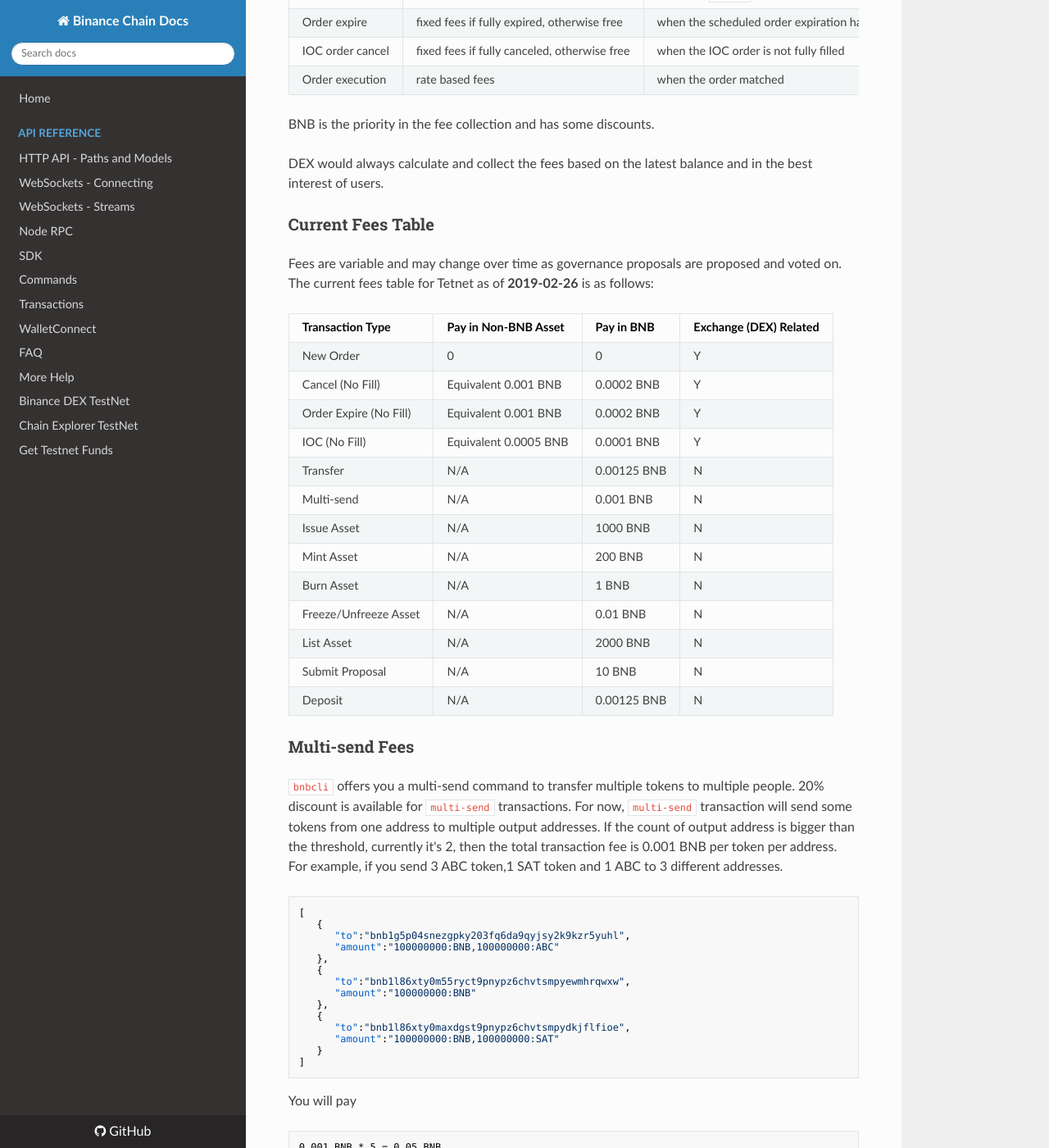
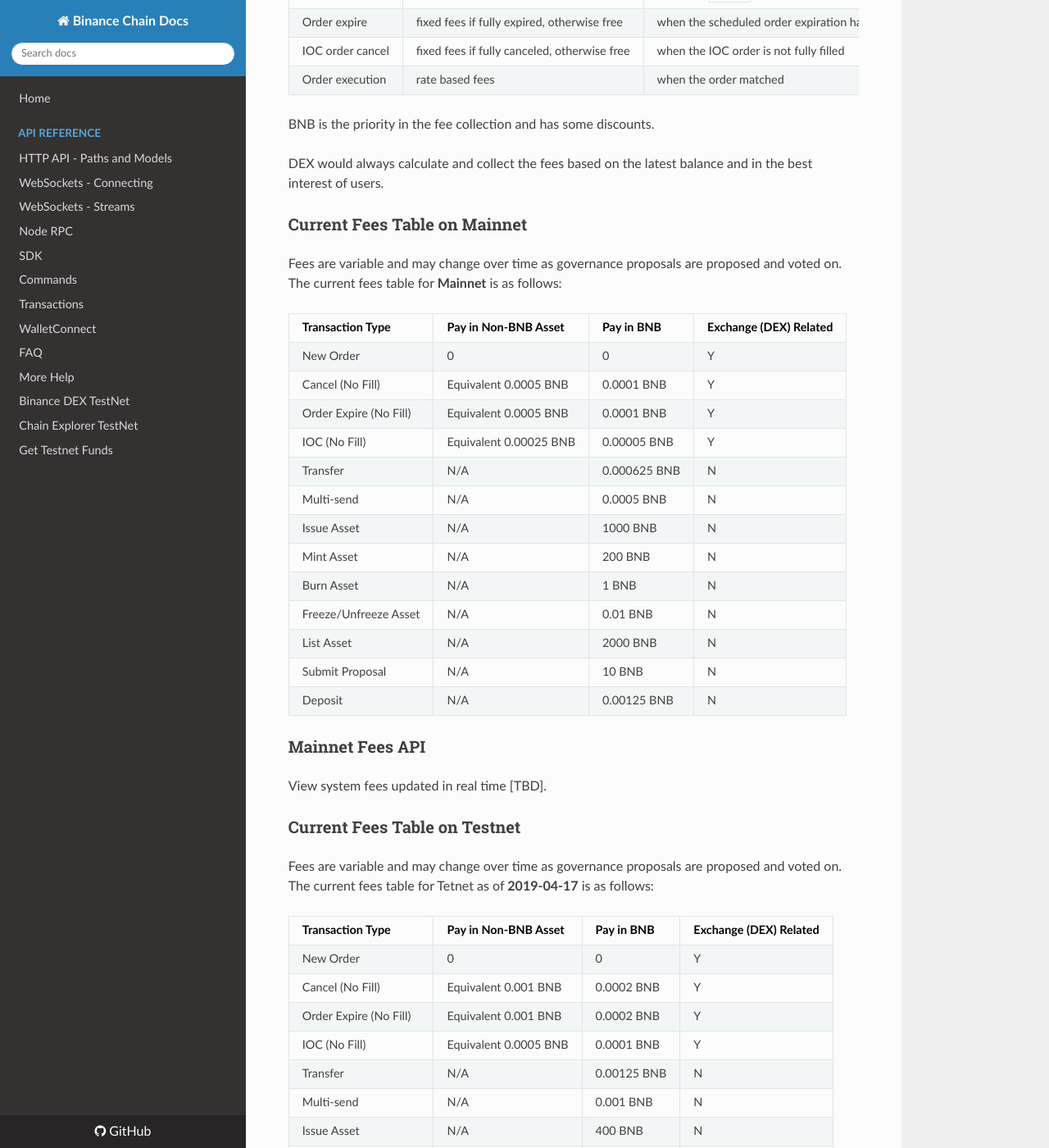
Before and after one commit to yash-sharma1/docs-site, an MkDocs documentation site: the page built from docs/trading-spec.md, in a window 1280 px wide and 1400 px high, scrolled down 2125 px. Shown: the whole window at 82% size. Built offline with MkDocs 1.6.1, drawn with Linux system fonts in a browser that asks for light colours; nearby versions of some CDN libraries; some of the changed text lies outside the part shown.

Commit message:
edit fees

```diff
--- a/docs/trading-spec.md
+++ b/docs/trading-spec.md
@@ -88,9 +88,35 @@
 
 DEX would always calculate and collect the fees based on the latest balance and in the best interest of users.
 
-### Current Fees Table
 
-Fees are variable and may change over time as governance proposals are proposed and voted on. The current fees table for Tetnet as of **2019-02-26** is as follows:
+### Current Fees Table on Mainnet
+
+Fees are variable and may change over time as governance proposals are proposed and voted on. The current fees table for **Mainnet** is as follows:
+
+Transaction Type | Pay in Non-BNB Asset | Pay in BNB | Exchange (DEX) Related
+-- | -- | -- | --
+New Order | 0 | 0 | Y
+Cancel (No Fill) | Equivalent 0.0005 BNB | 0.0001 BNB | Y
+Order Expire (No Fill) | Equivalent 0.0005 BNB | 0.0001 BNB | Y
+IOC (No Fill) | Equivalent 0.00025 BNB | 0.00005 BNB | Y
+Transfer | N/A | 0.000625 BNB | N
+Multi-send | N/A | 0.0005 BNB | N
+Issue Asset | N/A | 1000 BNB | N
+Mint Asset | N/A | 200 BNB | N
+Burn Asset | N/A | 1 BNB | N
+Freeze/Unfreeze Asset | N/A | 0.01 BNB | N
+List Asset | N/A | 2000 BNB | N
+Submit Proposal | N/A | 10 BNB | N
+Deposit | N/A | 0.00125 BNB | N
+
+### Mainnet Fees API
+
+View system fees updated in real time [TBD].
+
+
+### Current Fees Table on Testnet
+
+Fees are variable and may change over time as governance proposals are proposed and voted on. The current fees table for Tetnet as of **2019-04-17** is as follows:
 
 Transaction Type | Pay in Non-BNB Asset | Pay in BNB | Exchange (DEX) Related
 -- | -- | -- | --
@@ -100,11 +126,11 @@
 IOC (No Fill) | Equivalent 0.0005 BNB | 0.0001 BNB | Y
 Transfer | N/A | 0.00125 BNB | N
 Multi-send | N/A | 0.001 BNB | N
-Issue Asset | N/A | 1000 BNB | N
+Issue Asset | N/A | 400 BNB | N
 Mint Asset | N/A | 200 BNB | N
 Burn Asset | N/A | 1 BNB | N
 Freeze/Unfreeze Asset | N/A | 0.01 BNB | N
-List Asset | N/A | 2000 BNB | N
+List Asset | N/A | 800 BNB | N
 Submit Proposal | N/A | 10 BNB | N
 Deposit | N/A | 0.00125 BNB | N
 
@@ -144,7 +170,7 @@
 -- | -- | --
 Trade | 0.1% | 0.04%
 
-### Fees API
+### Testnet Fees API
 
 View system fees updated in real time [here](https://testnet-dex.binance.org/api/v1/fees).
 
```
